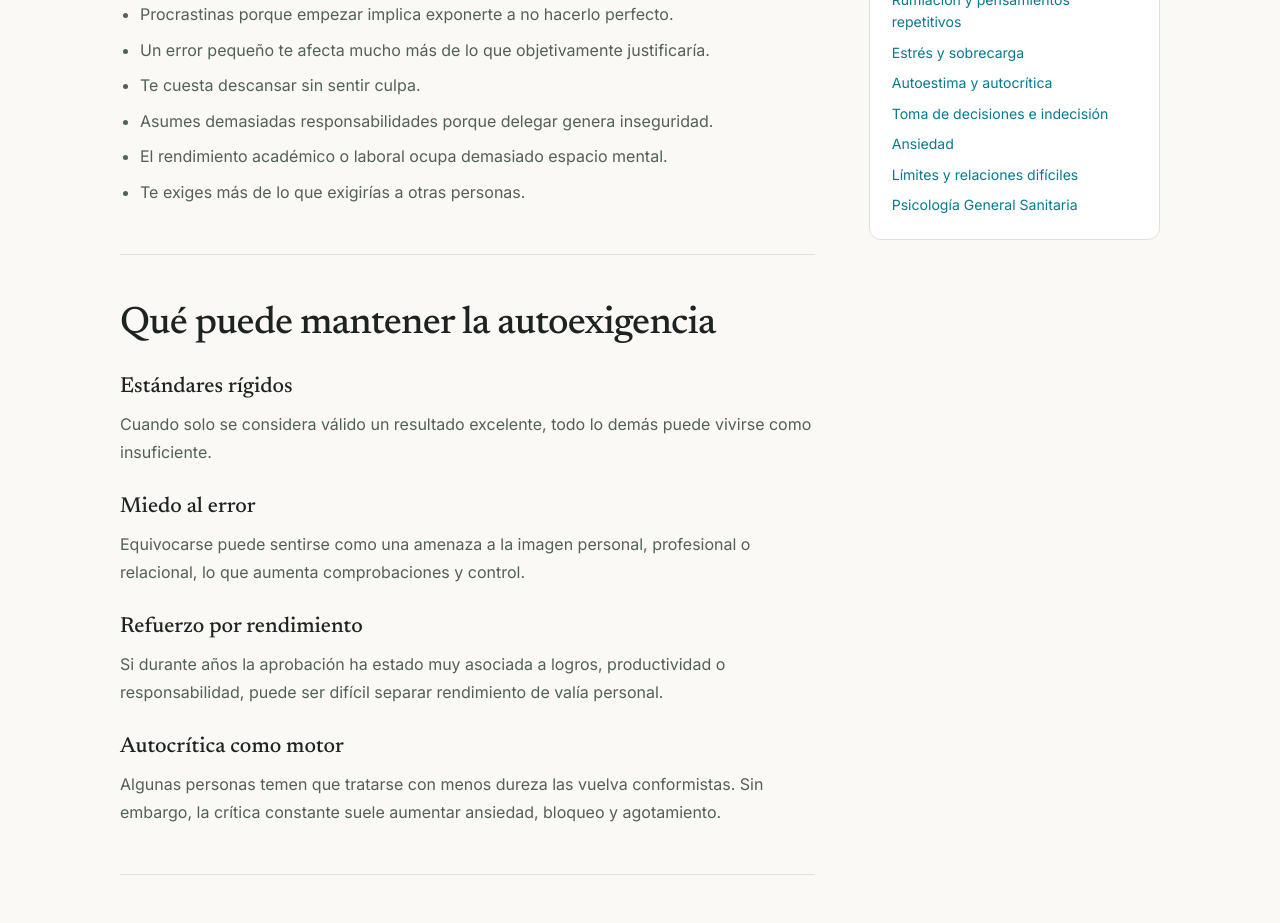
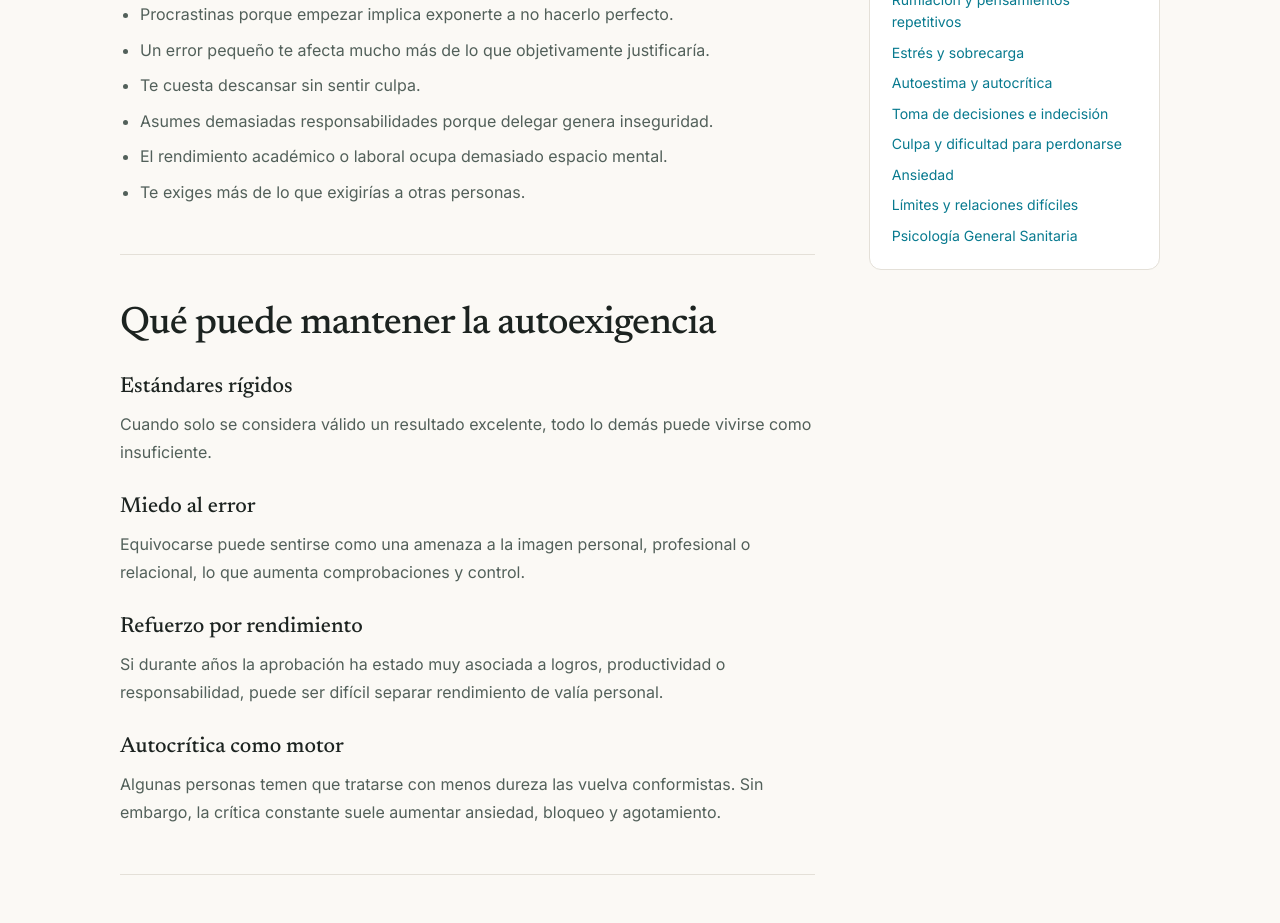
Before and after one commit to carolinasanchezgirona/Portfolio-Carolina, a Next.js app: page /perfeccionismo-y-autoexigencia in a window 1280 px wide. Shown: the part 1040-1963 px from the top of the page. Built offline with nearby package versions, Linux system fonts and the light colour scheme.

Commit message:
SEO: link guilt page

```diff
--- a/app/perfeccionismo-y-autoexigencia/page.tsx
+++ b/app/perfeccionismo-y-autoexigencia/page.tsx
@@ -50,7 +50,8 @@ export default function PerfectionismPage() {
           <div className="seo-card"><h3>Áreas relacionadas</h3><div className="seo-related"><a href="/rumiacion-y-pensamientos-repetitivos/">Rumiación y pensamientos repetitivos</a>
               <a href="/estres-y-sobrecarga/">Estrés y sobrecarga</a>
               <a href="/autoestima-y-autocritica/">Autoestima y autocrítica</a>
-              <a href="/toma-de-decisiones-e-indecision/">Toma de decisiones e indecisión</a><a href="/ansiedad/">Ansiedad</a><a href="/limites-y-relaciones-dificiles/">Límites y relaciones difíciles</a><a href="/psicologia/">Psicología General Sanitaria</a></div></div>
+              <a href="/toma-de-decisiones-e-indecision/">Toma de decisiones e indecisión</a>
+              <a href="/culpa-y-dificultad-para-perdonarse/">Culpa y dificultad para perdonarse</a><a href="/ansiedad/">Ansiedad</a><a href="/limites-y-relaciones-dificiles/">Límites y relaciones difíciles</a><a href="/psicologia/">Psicología General Sanitaria</a></div></div>
         </aside>
       </div>
       <section className="editorial-section seo-authority"><div className="editorial-wrap seo-authority-grid"><div><p className="editorial-section-eyebrow">Profesional responsable</p><h2>Carolina Sánchez Girona</h2><p className="editorial-role">Psicóloga General Sanitaria · Neuropsicóloga</p></div><div className="seo-authority-copy"><p>Trabajo con adultos en ansiedad, autoexigencia, autocrítica, límites y toma de decisiones desde una formulación clínica individualizada.</p><div className="seo-authority-links"><a href="/sobre-mi/">Conocer mi trayectoria profesional →</a><a href="/psicologia/">Ver Psicología General Sanitaria →</a></div></div></div></section>
```
